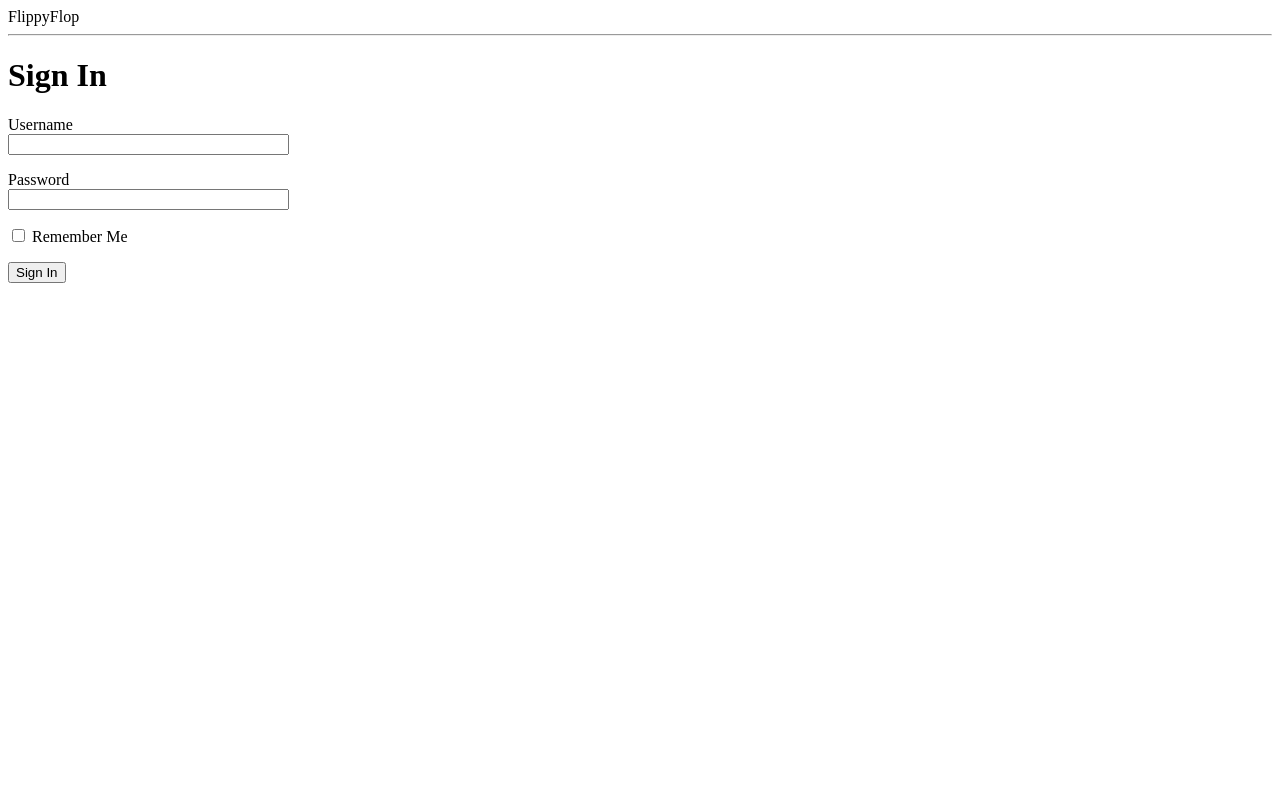
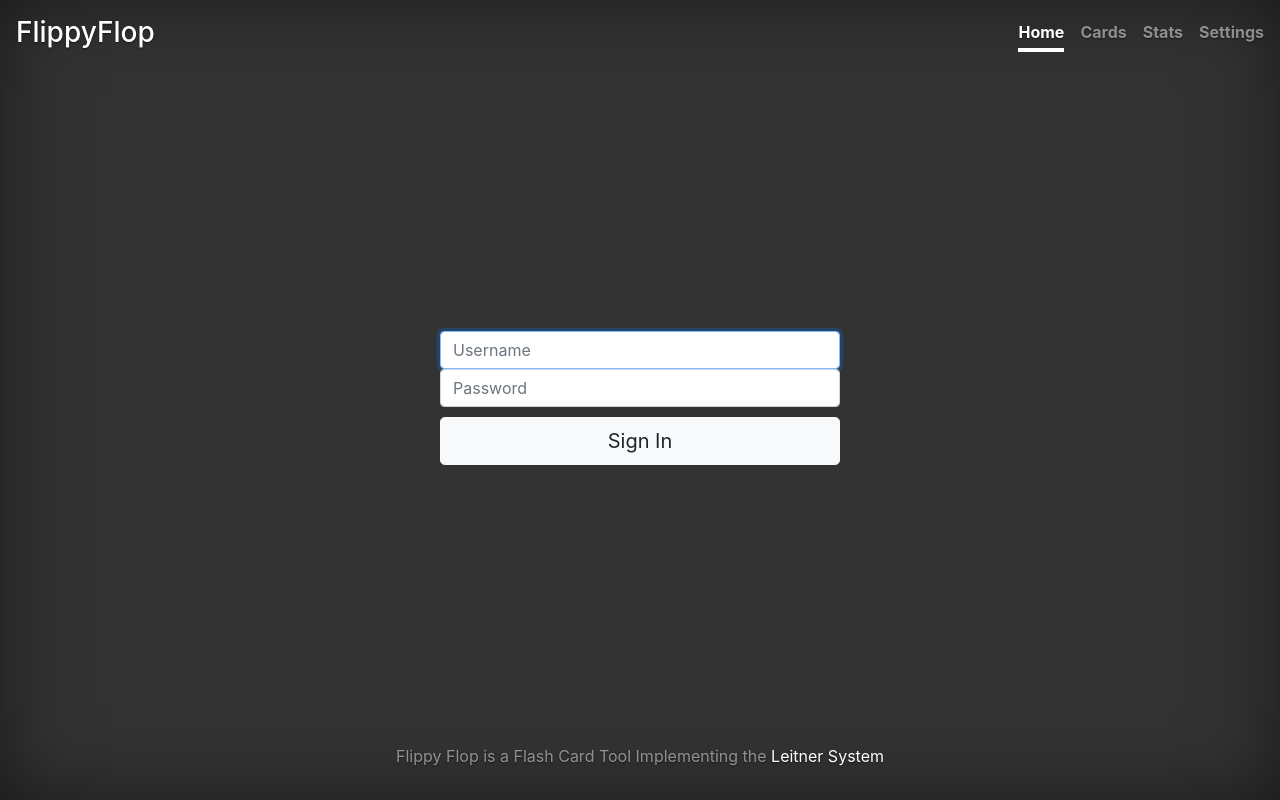
Before and after one commit to JacquesDonnelly/FlippyFlop, a Flask app: page /login in a window 1280 px wide. Run offline with Flask 2, Linux system fonts and the light colour scheme; parts of the project's set-up code (start-up, migrations or seed data) failed here and were passed over; some libraries are stand-ins or nearby versions.

Commit message:
login page woo woo

```diff
--- a/main.py
+++ b/main.py
@@ -35,22 +35,23 @@ import models
 # TODO: Create a config file for the whole app
 # TODO: Make file structure of app nice
 
+
+# TODO BNPR: Remove old wtfform stuff
+
 @app.route("/login", methods=["GET", "POST"])
 def login():
-    form = LoginForm()
     if current_user.is_authenticated:
         return redirect(url_for("home"))
-    form = LoginForm()
-    if form.validate_on_submit():
+    if request.method == "POST":
         user = models.User.query.filter(
-            func.lower(models.User.username) == func.lower(form.username.data)
+            func.lower(models.User.username) == func.lower(request.form.get("username"))
         ).first()
-        if user is None or not user.check_password(form.password.data):
+        if user is None or not user.check_password(request.form.get("password")):
             flash("Invalid username or password")
             return redirect(url_for("login"))
-        login_user(user, remember=form.remember_me.data)
+        login_user(user, remember=False)
         return redirect(url_for("home"))
-    return render_template("login.html", title="Sign In", form=form)
+    return render_template("login.html", title="Sign In")
 
 credential_path = "./token.pickle"
 with open(credential_path, "rb") as token:
--- /dev/null
+++ b/static/style.css
@@ -0,0 +1,117 @@
+/*
+ * Globals
+ */
+
+/* Links */
+a,
+a:focus,
+a:hover {
+  color: #fff;
+}
+
+/* Custom default button */
+.btn-secondary,
+.btn-secondary:hover,
+.btn-secondary:focus {
+  color: #333;
+  text-shadow: none; /* Prevent inheritance from `body` */
+  background-color: #fff;
+  border: .05rem solid #fff;
+}
+
+
+/*
+ * Base structure
+ */
+
+html,
+body {
+  height: 100%;
+  background-color: #333;
+}
+
+body {
+  display: -ms-flexbox;
+  display: -webkit-box;
+  display: flex;
+  -ms-flex-pack: center;
+  -webkit-box-pack: center;
+  justify-content: center;
+  color: #fff;
+  text-shadow: 0 .05rem .1rem rgba(0, 0, 0, .5);
+  box-shadow: inset 0 0 5rem rgba(0, 0, 0, .5);
+}
+
+
+
+/*
+ * Header
+ */
+.masthead {
+  margin-bottom: 2rem;
+}
+
+.masthead-brand {
+  margin-bottom: 0;
+}
+
+.nav-masthead .nav-link {
+  padding: .25rem 0;
+  font-weight: 700;
+  color: rgba(255, 255, 255, .5);
+  background-color: transparent;
+  border-bottom: .25rem solid transparent;
+}
+
+.nav-masthead .nav-link:hover,
+.nav-masthead .nav-link:focus {
+  border-bottom-color: rgba(255, 255, 255, .25);
+}
+
+.nav-masthead .nav-link + .nav-link {
+  margin-left: 1rem;
+}
+
+.nav-masthead .active {
+  color: #fff;
+  border-bottom-color: #fff;
+}
+
+@media (min-width: 48em) {
+  .masthead-brand {
+    float: left;
+  }
+  .nav-masthead {
+    float: right;
+  }
+}
+
+
+/*
+ * Cover
+ */
+
+.form-signin {
+  width: 100%;
+  max-width: 400px;
+}
+
+.signin {
+  margin-top: 10px;
+}
+.cover {
+  padding: 0 1.5rem;
+}
+.cover .btn-lg {
+  padding: .75rem 1.25rem;
+  font-weight: 700;
+}
+
+
+
+/*
+ * Footer
+ */
+.mastfoot {
+  color: rgba(255, 255, 255, .5);
+}
--- a/templates/base.html
+++ b/templates/base.html
@@ -1,26 +1,40 @@
-<html>
-    <head>
-	<link rel="icon" href="data:,">
-        {% if title %}
-        <title>{{ title }} - microblog</title>
-        {% else %}
-        <title>microblog</title>
-        {% endif %}
-    </head>
-    <body>
-        <div>
-            FlippyFlop
+<!DOCTYPE html>
+<html lang="en"><head><meta http-equiv="Content-Type" content="text/html; charset=UTF-8">
+
+    <meta name="viewport" content="width=device-width, initial-scale=1, shrink-to-fit=no">
+    <meta name="description" content="Flippy Flop Sign In">
+    <meta name="author" content="Jacques Donnelly">
+    <link rel="icon" href="./favicon.ico">
+
+    <title>FlippyFlop</title>
+    <!-- Bootstrap core CSS -->
+    <link href="https://stackpath.bootstrapcdn.com/bootstrap/4.5.0/css/bootstrap.min.css" rel="stylesheet">
+
+    <!-- Custom styles for this template -->
+    <link href="/static/style.css" rel="stylesheet">
+  </head>
+
+  <body class="text-center">
+
+    <div class="cover-container d-flex h-100 w-100 p-3 flex-column">
+      <header class="masthead mb-auto">
+        <div class="inner">
+          <h3 class="masthead-brand">FlippyFlop</h3>
+          <nav class="nav nav-masthead justify-content-center">
+            <a class="nav-link active" href="#">Home</a>
+            <a class="nav-link" href="#">Cards</a>
+            <a class="nav-link" href="#">Stats</a>
+            <a class="nav-link" href="#">Settings</a>
+          </nav>
         </div>
-        <hr>
-        {% with messages = get_flashed_messages() %}
-        {% if messages %}
-        <ul>
-            {% for message in messages %}
-            <li>{{ message }}</li>
-            {% endfor %}
-        </ul>
-        {% endif %}
-        {% endwith %}
-        {% block content %}{% endblock %}
-    </body>
-</html>
+      </header>
+
+     {% block content %}{% endblock %}
+
+      <footer class="mastfoot mt-auto">
+        <div class="inner">
+                <p>Flippy Flop is a Flash Card Tool Implementing the <a href="https://en.wikipedia.org/wiki/Leitner_system">Leitner System</a></p>
+        </div>
+      </footer>
+    </div>
+</body></html>
--- a/templates/login.html
+++ b/templates/login.html
@@ -1,18 +1,15 @@
 {% extends "base.html" %}
 
 {% block content %}
-    <h1>Sign In</h1>
-    <form action="" method="post" novalidate>
-        {{ form.hidden_tag() }}
-        <p>
-            {{ form.username.label }}<br>
-            {{ form.username(size=32) }}
-        </p>
-        <p>
-            {{ form.password.label }}<br>
-            {{ form.password(size=32) }}
-        </p>
-        <p>{{ form.remember_me() }} {{ form.remember_me.label }}</p>
-        <p>{{ form.submit() }}</p>
+
+    <div class="d-flex justify-content-center forn-signin-container">
+    <form class="form-signin" action="/login" method="POST">
+      <label for="username" class="sr-only">Username</label>
+      <input name="username" type="text" id="username" class="form-control" placeholder="Username" autofocus>
+      <label for="password" class="sr-only">Password</label>
+      <input name="password" type="password" id="password" class="form-control" placeholder="Password">
+      <button class="btn btn-lg btn-light btn-block signin" type="submit">Sign In</button>
     </form>
+    </div>
+
 {% endblock %}
```
